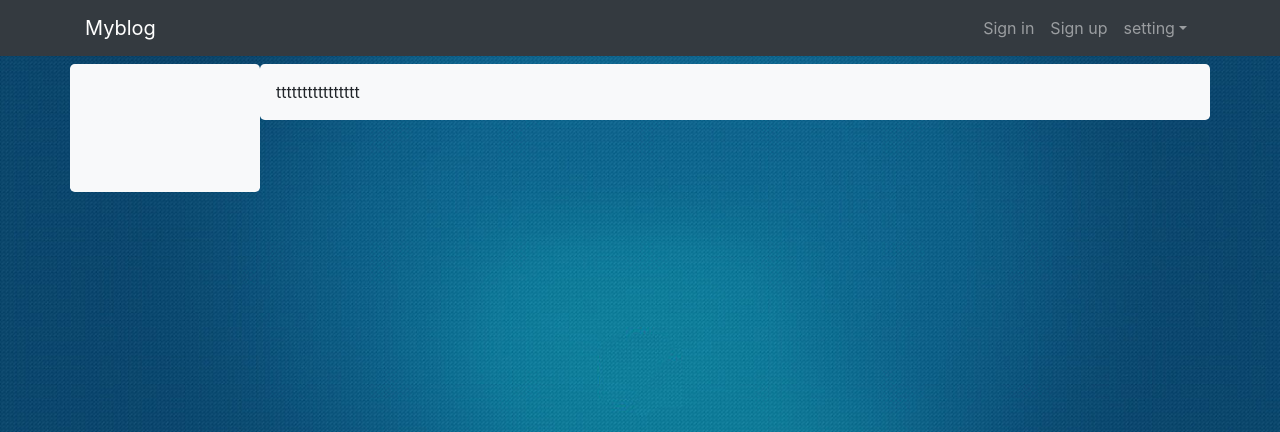
After one commit to heyefu19920626/myBlog, a Django app: page /users/setting/profile/ in a window 1280 px wide. The commit adds this page. Shown: the top 432 px of the page. Run offline with Django 3.2, Linux system fonts and the light colour scheme; some libraries are stand-ins or nearby versions.

Commit message:
account setting templates

```diff
--- a/blog/templates/blog/base.html
+++ b/blog/templates/blog/base.html
@@ -38,6 +38,7 @@
                             <a class="nav-link dropdown-toggle" href="#" id="setting" role="button" data-toggle="dropdown" aria-haspopup="true" aria-expanded="false">{{ user.username }}</a>
                             <div class="dropdown-menu" aria-labelledby="setting">
                                 <a class="dropdown-item" href="{% url 'blog:new_article' %}">{% trans 'New Blog' %}</a>
+                                <a class="dropdown-item" href="{% url 'users:profile_setting' %}">{% trans 'setting' %}</a>
                                 <!-- 语言切换开始　-->
                                 <a class="dropdown-item dropdown-toggle" id="language" role="button" data-toggle="dropdown" aria-haspopup="true" aria-expanded="false" href="#">{% trans 'language' %}</a>
                                 <div class="dropdown-menu" aria-labelledby="language">
--- /dev/null
+++ b/users/templates/users/profile_setting.html
@@ -0,0 +1,11 @@
+{% extends 'users/setting.html' %}
+{% load i18n %}
+{% load static %}
+
+
+
+{% block setting %}
+
+tttttttttttttttt
+
+{% endblock setting %}
--- /dev/null
+++ b/users/templates/users/setting.html
@@ -0,0 +1,25 @@
+{% extends 'blog/base.html' %}
+{% load static %}
+{% load i18n %}
+
+{% block extracss %}
+        <link rel="stylesheet" href="{% static 'css/index.css' %}">
+{% endblock extracss %}
+
+{% block content %}
+
+<div class="container">
+    <div class="row">
+        <div class="col-md-2 no-padding">
+            <div class="jumbotron no-margin bg-light"></div>
+        </div>
+        <div class="col-md-10 no-padding">
+            <div class="jumbotron jumbotron-nomargin bg-light">
+                {% block setting %}
+                {% endblock setting %}
+            </div>
+        </div>
+    </div>
+</div>
+
+{% endblock content %}
--- a/users/urls.py
+++ b/users/urls.py
@@ -6,7 +6,8 @@ from . import views
 app_name = 'users'
 
 urlpatterns = [
-    path('login/', login, {'template_name': 'users/login.html'}, name='login'),
-    path('logout/', views.logout_view, name='logout'),
-    path('register/', views.register, name='register'),
+    path('users/login/', login, {'template_name': 'users/login.html'}, name='login'),
+    path('users/logout/', views.logout_view, name='logout'),
+    path('users/register/', views.register, name='register'),
+    path('users/setting/profile/', views.profile_setting, name='profile_setting'),
 ]
--- a/users/views.py
+++ b/users/views.py
@@ -28,3 +28,9 @@ def register(request):
             return HttpResponseRedirect(reverse('blog:index'))
     context = {'form' : form}
     return render(request, 'users/register.html', context)
+
+
+def profile_setting(request):
+    """ 用户账户设置 """
+    context = {}
+    return render(request, 'users/profile_setting.html', context)
```
